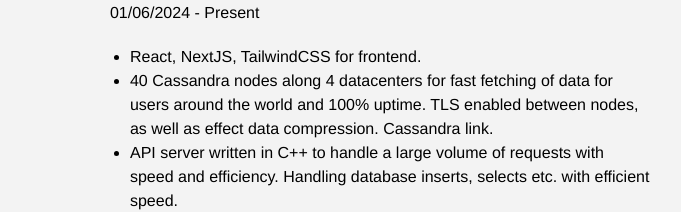
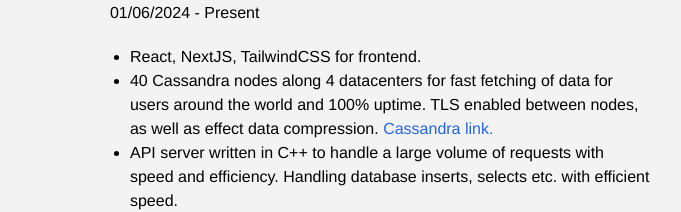
Before and after one commit to idkkkthisisausernaeandthatscool/web, a plain HTML site: page en/index.html in a window 1280 px wide. Shown: the part 959-1171 px from the top of the page, without its empty margins (300-981 px from the left). Drawn offline with nearby package versions, Linux system fonts and the light colour scheme.

Commit message:
Update index.html

```diff
--- a/en/index.html
+++ b/en/index.html
@@ -124,7 +124,7 @@
             </div>
             <ul class="list-disc ml-[20px] mt-[20px]">
               <li>React, NextJS, TailwindCSS for frontend.</li>
-              <li>40 Cassandra nodes along 4 datacenters for fast fetching of data for users around the world and 100% uptime. TLS enabled between nodes, as well as effect data compression. <a href="https://cassandra.apache.org/ class="text-blue-600">Cassandra link.</a></li>
+              <li>40 Cassandra nodes along 4 datacenters for fast fetching of data for users around the world and 100% uptime. TLS enabled between nodes, as well as effect data compression. <a href="https://cassandra.apache.org/" class="text-blue-600">Cassandra link.</a></li>
               <li>API server written in C++ to handle a large volume of requests with speed and efficiency. Handling database inserts, selects etc. with efficient speed.</li>
               <li>API server sanitizing inputs, using prepared CQL statments, to prevent SQL injections and well as other security flaws.</li>
               <li>Using REST APIS and JSON APIS to return data from API servers.</li>
```
